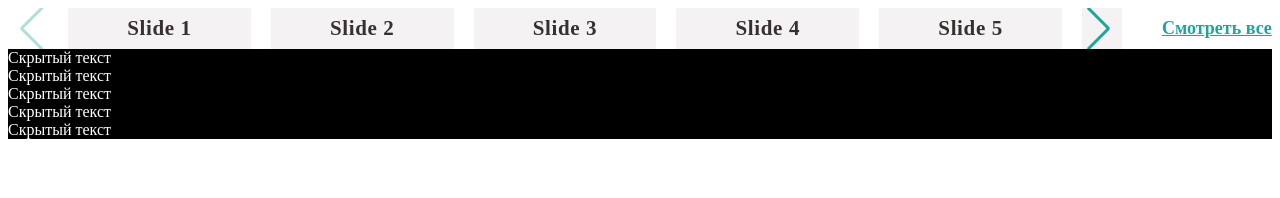
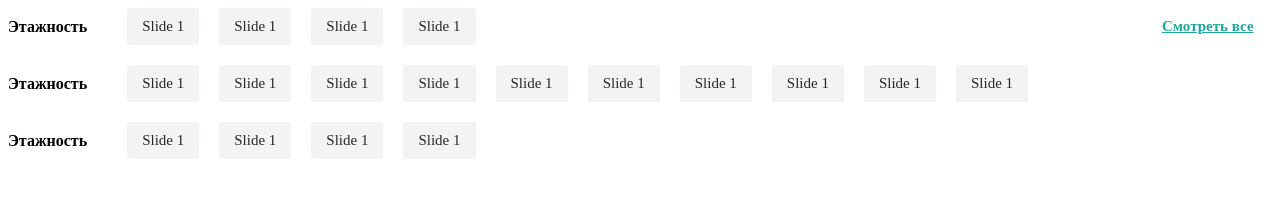
Before and after one commit to k3499/spoiler-stroyinwest, a plain HTML site: page index.html in a window 1280 px wide. Both pictures are taken after a click on the link "Смотреть все". Drawn offline with nearby package versions, Linux system fonts and the light colour scheme.

Commit message:
багфикс разворачивания после сварачивания

```diff
--- a/index.html
+++ b/index.html
@@ -78,13 +78,44 @@
         <div class="swiper-button-prev"></div>
         <div class="swiper-button-next"></div>
       </div>
+      <div class="spoiler">
+        <div class="spoiler__block">
+          <div class="spoiler__title"><p>Этажность</p></div>
+          <div class="spoiler__links">
+            <a href="#" class="spoiler__tag">Slide 1</a>
+            <a href="#" class="spoiler__tag">Slide 1</a>
+            <a href="#" class="spoiler__tag">Slide 1</a>
+            <a href="#" class="spoiler__tag">Slide 1</a>
+          </div>
+        </div>
+        <div class="spoiler__block">
+          <div class="spoiler__title"><p>Этажность</p></div>
+          <div class="spoiler__links">
+            <a href="#" class="spoiler__tag">Slide 1</a>
+            <a href="#" class="spoiler__tag">Slide 1</a>
+            <a href="#" class="spoiler__tag">Slide 1</a>
+            <a href="#" class="spoiler__tag">Slide 1</a>
+            <a href="#" class="spoiler__tag">Slide 1</a>
+            <a href="#" class="spoiler__tag">Slide 1</a>
+            <a href="#" class="spoiler__tag">Slide 1</a>
+            <a href="#" class="spoiler__tag">Slide 1</a>
+            <a href="#" class="spoiler__tag">Slide 1</a>
+            <a href="#" class="spoiler__tag">Slide 1</a>
+          </div>
+        </div>
+        <div class="spoiler__block">
+          <div class="spoiler__title"><p>Этажность</p></div>
+          <div class="spoiler__links">
+            <a href="#" class="spoiler__tag">Slide 1</a>
+            <a href="#" class="spoiler__tag">Slide 1</a>
+            <a href="#" class="spoiler__tag">Slide 1</a>
+            <a href="#" class="spoiler__tag">Slide 1</a>
+          </div>
+        </div>
+      </div>
       <a href="#" class="spoiler__link">Смотреть все</a>
     </div>
 
-    <div class="spoiler">
-      Скрытый текст<br />Скрытый текст<br />Скрытый текст<br />Скрытый текст<br />Скрытый
-      текст<br />
-    </div>
     <script src="https://cdn.jsdelivr.net/npm/swiper@9/swiper-bundle.min.js"></script>
     <script src="spoiler.js"></script>
   </body>
--- a/spoiler.js
+++ b/spoiler.js
@@ -2,24 +2,31 @@
 
 const spoilerLink = document.querySelector('.spoiler__link');
 const spoiler = document.querySelector('.spoiler');
+const swiperBlock = document.querySelector('.swiper');
+
 let spoilerStatus = 0;
 
 spoilerLink.addEventListener('click', (evt) =>{
     evt.preventDefault();
 
     if (spoilerStatus === 0){
-        //spoiler.style.height = 'auto';
-        spoiler.classList.remove('fadeOut');
-        spoiler.classList.add('fadeIn');
+        swiperBlock.style.display = 'none';
+        spoiler.style.display = 'block';
+        setTimeout(() => {
+            spoiler.classList.remove('fadeOut');
+            spoiler.classList.add('fadeIn');
+        }, 50);
+
         spoiler.style.height = 'fit-content';
         spoilerStatus = 1;
     }else if(spoilerStatus === 1){
-        //spoiler.style.display = 'none';
+        setTimeout(() => {swiperBlock.style.display = 'block'}, 550);
+        setTimeout(() => {spoiler.style.display = 'none'}, 550);
         spoilerStatus = 0;
         spoiler.classList.remove('fadeIn');
         spoiler.classList.add('fadeOut');
     }
-    console.log(spoilerStatus)
+    console.log(spoiler)
 })
 
 var swiper = new Swiper(".swiper", {
--- a/style.css
+++ b/style.css
@@ -1,18 +1,53 @@
 .spoiler{
-    color: #fff;
-    background: #000;
-    /* transition: 0.6s ease-out; */
     height: 0;
     transform: translate(0,-50%)scaleY(0);
     transition: 0.5s;
+    width: 100%;
 }
 .spoiler__link{
     min-width: 110px;
-    font-size: 18px;
+    font-size: 15px;
     font-weight: bold;
     color: #1ea69a;
+    position: absolute;
+    right: 0;
+    top: 10px;
 }
+.spoiler__links{
+    display: flex;
+    flex-wrap: wrap;
+    gap: 20px;
+}
+.spoiler__block{
+    display: flex;
+    gap: 40px;
+    margin-bottom: 20px;
+    align-items: center;
+}
+.spoiler__title p{
+    margin: 0;
+    padding: 0;
+    font-weight: bold;
+}
+.spoiler__tag{
+    display: inline-block;
+    background-color: #f4f2f2;
+    border-color: #f4f2f2;
+    color: #282828;
+    font-size: 15px;
+    padding: 10px 15px;
+    text-decoration: none;
+    border-radius: 2px;
 
+}
+.spoiler__tag:last-of-type{
+    margin-right: 0;
+}
+.spoiler__tag:hover{
+    background-color: #1ea69a;
+    border-color: #1ea69a;
+    color: #fff;
+}
 .fadeIn{
     /* animation: 0.5s fadeIn forwards;
     animation-delay: 0.5s; */
@@ -33,8 +68,10 @@
 
 .slider{
     display: flex;
-    gap: 40px;
     align-items: center;
+    position: relative;
+    padding-right: 130px;
+    flex-direction: column;
 }
  /** Swiper styles **/
 
@@ -85,7 +122,7 @@
   }
 
   .swiper-slide-title {
-    font-size: 21px;
+    font-size: 14px;
     font-weight: bold;
     letter-spacing: 0.03em;
     color: rgba(56, 48, 48, 1);
```
